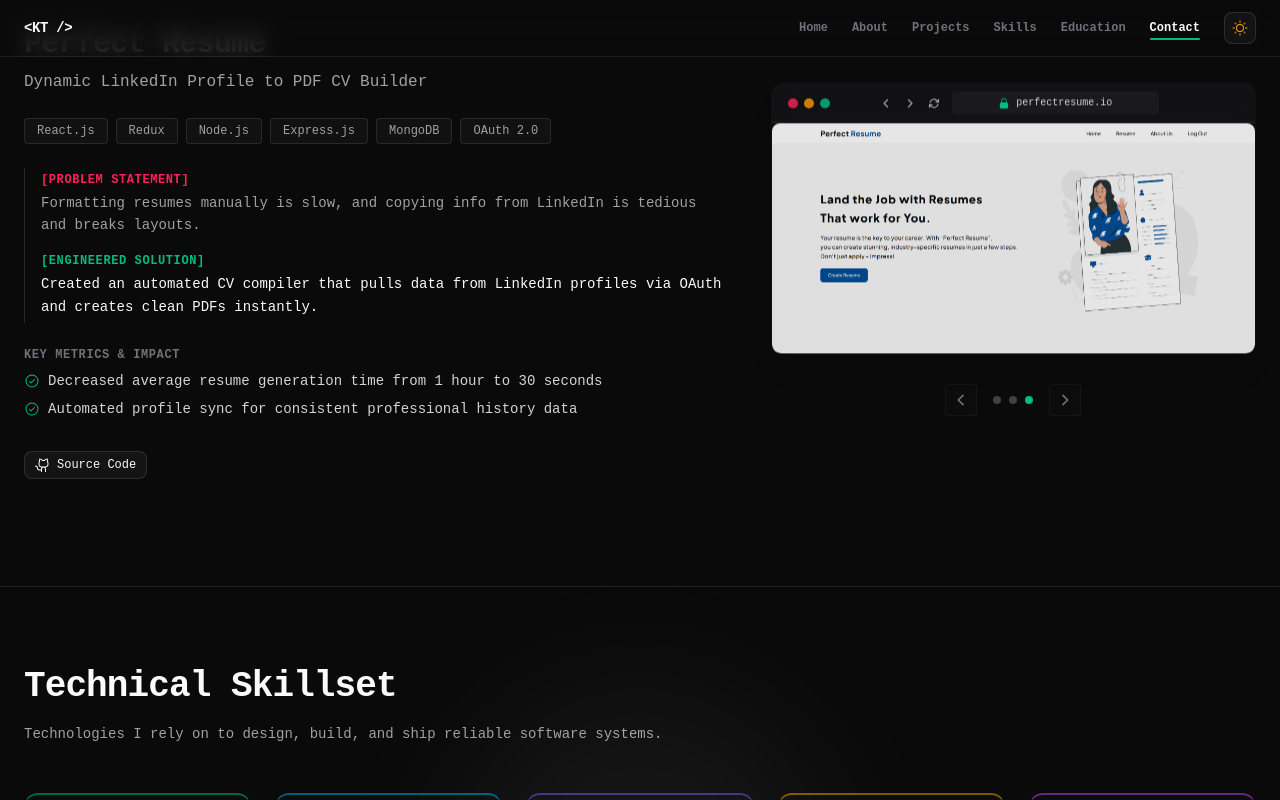
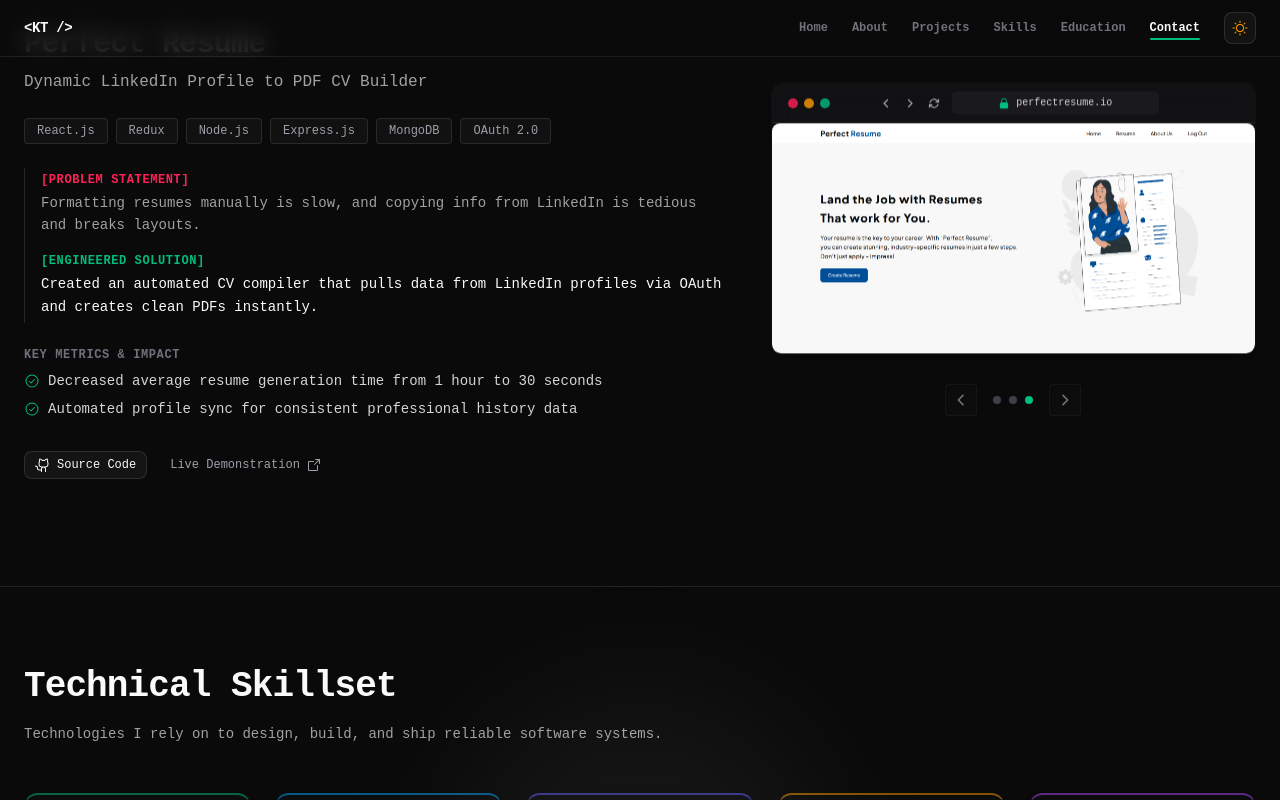
Before and after one commit to KarthikeyaTadiparti/new-portfolio, a React (Vite) app in the folder frontend/: page / in a window 1280 px wide. Both pictures are taken after a click on the button 961 px from the left and 1943 px from the top of the page. Shown: the part 1543-2343 px from the top of the page. Built offline with nearby package versions, Linux system fonts and the light colour scheme.

Commit message:
Add github link and demo links

```diff
--- a/frontend/components/project-preview.tsx
+++ b/frontend/components/project-preview.tsx
@@ -75,7 +75,7 @@ export function ProjectPreview({ image, liveUrl }: ProjectPreviewProps) {
             src={image}
             alt={`${domain} screenshot`}
             loading="lazy"
-            className="w-full h-auto block object-top brightness-100 dark:brightness-90"
+            className="w-full h-auto block object-top brightness-110 dark:brightness-100"
           />
         </div>
       </div>
--- a/frontend/components/projects-section.tsx
+++ b/frontend/components/projects-section.tsx
@@ -17,7 +17,8 @@ interface ProjectData {
   solution: string
   impact: string[]
   github: string
-  demo: string
+  demo: boolean
+  demoLink: string
   homepageScreenshot: string
   liveUrl: string
 }
@@ -37,8 +38,9 @@ export function ProjectsSection() {
         "Reduced recruiter screening time by 70%",
         "Scaled session caching to Redis with 2ms response times"
       ],
-      github: "https://github.com",
-      demo: "#",
+      github: "https://github.com/KarthikeyaTadiparti/Smart-Recruiter",
+      demo: false,
+      demoLink: "#",
       homepageScreenshot: "/smart_recruiter.png",
       liveUrl: "https://smartrecruiter.ai"
     },
@@ -53,8 +55,9 @@ export function ProjectsSection() {
         "Built the entire application in a 24-hour hackathon window",
         "Helped founders identify contract risks in under 60 seconds"
       ],
-      github: "https://github.com",
-      demo: "#",
+      github: "https://github.com/KarthikeyaTadiparti/Legal-Assistant-n8n",
+      demo: false,
+      demoLink: "#",
       homepageScreenshot: "/legalassistant.png",
       liveUrl: "https://legalassistant.ai"
     },
@@ -69,8 +72,9 @@ export function ProjectsSection() {
         "Decreased average resume generation time from 1 hour to 30 seconds",
         "Automated profile sync for consistent professional history data"
       ],
-      github: "https://github.com",
-      demo: "#",
+      github: "https://github.com/KarthikeyaTadiparti/Perfect-Resume",
+      demo: true,
+      demoLink: "https://perfect-resume-sable.vercel.app/",
       homepageScreenshot: "/perfectresume.png",
       liveUrl: "https://perfectresume.io"
     }
@@ -185,14 +189,14 @@ export function ProjectsSection() {
                     Source Code
                   </a>
                 </Button>
-                {/* {activeProject.liveUrl && activeProject.liveUrl !== "#" && (
+                {activeProject.demo && activeProject.demoLink && (
                   <Button variant="ghost" size="sm" className="rounded-md font-mono text-xs text-zinc-400 hover:text-foreground cursor-pointer" asChild>
-                    <a href={activeProject.liveUrl} target="_blank" rel="noopener noreferrer" className="flex items-center gap-1.5">
+                    <a href={activeProject.demoLink} target="_blank" rel="noopener noreferrer" className="flex items-center gap-1.5">
                       Live Demonstration
                       <ArrowSquareOutIcon className="size-4" />
                     </a>
                   </Button>
-                )} */}
+                )}
               </div>
             </div>
 
```
